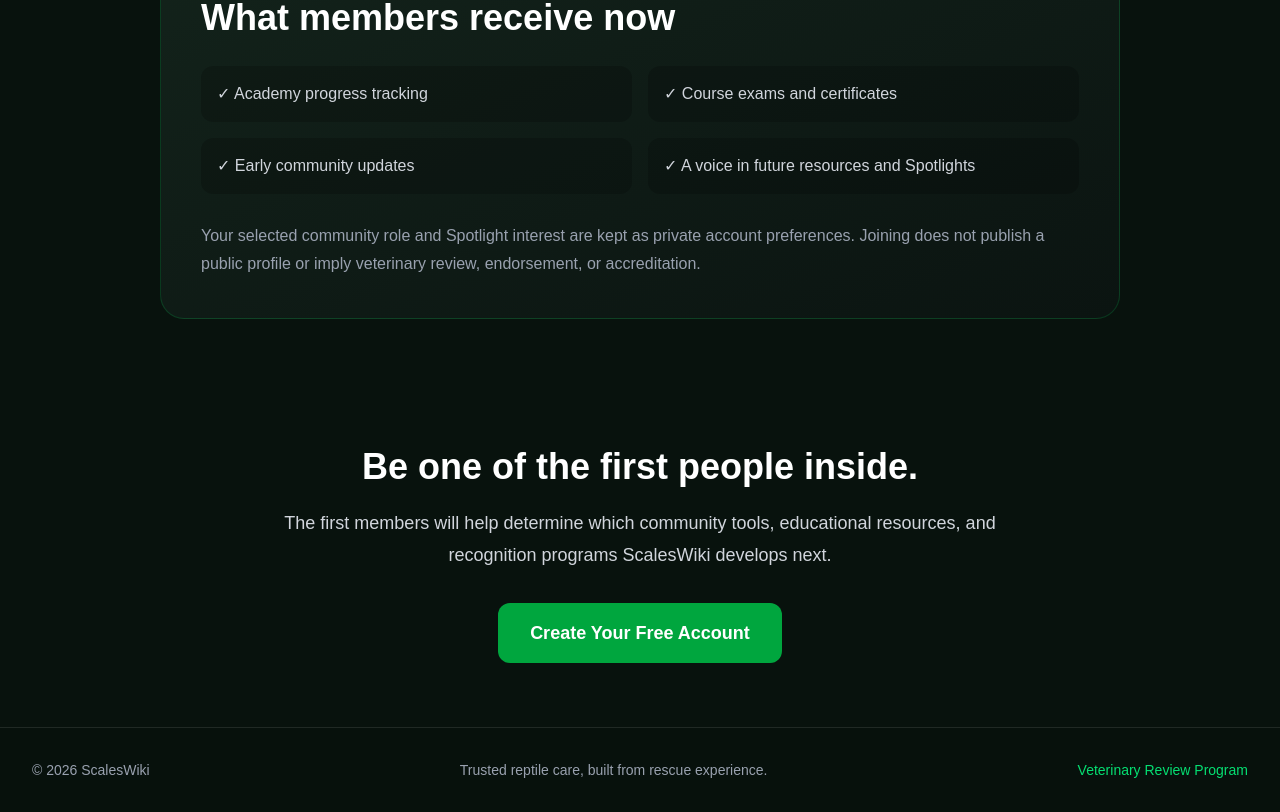
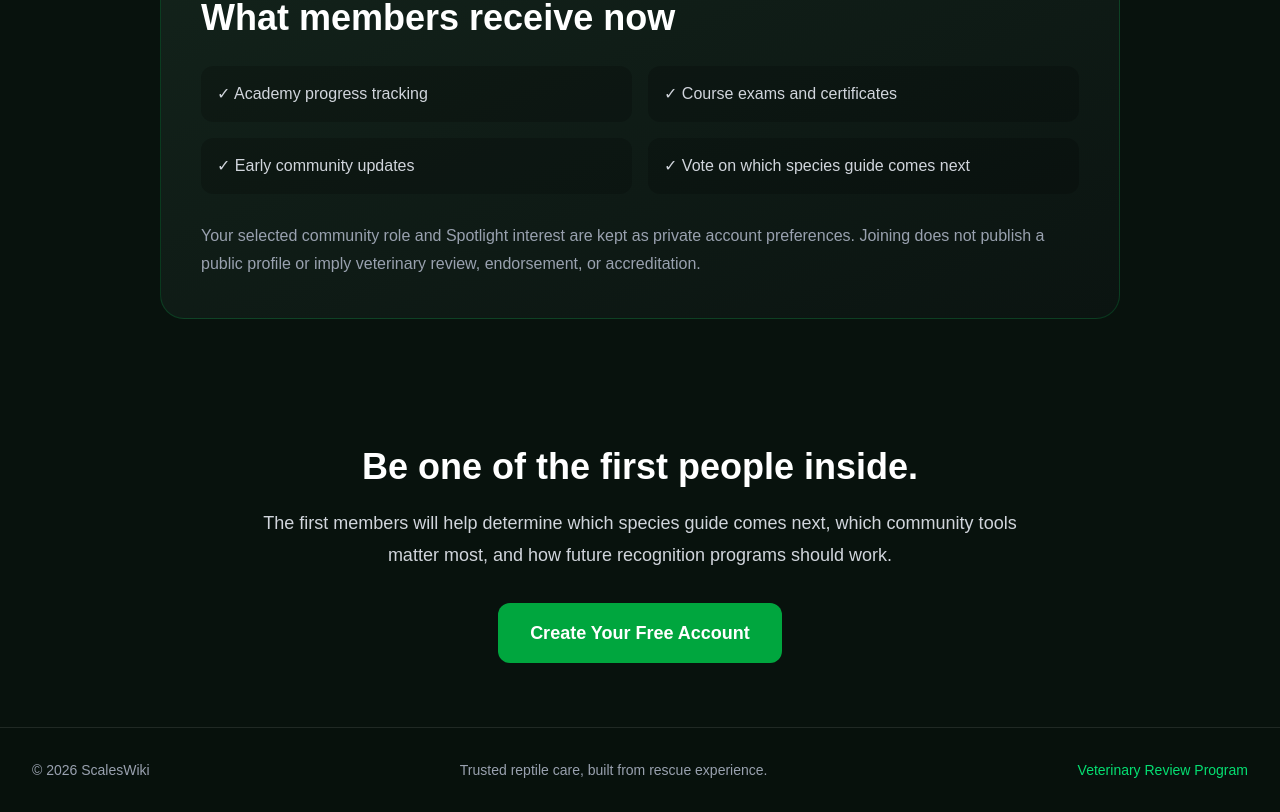
Before and after one commit to scalesandtailsrescue72-star/scaleswiki, a Next.js app: page /community in a window 1280 px wide. Shown: the part 1500-2312 px from the top of the page. Built offline with nearby package versions, Linux system fonts and the light colour scheme; no server answers.

Commit message:
Make guide voting a founding member benefit

```diff
--- a/app/community/page.tsx
+++ b/app/community/page.tsx
@@ -56,7 +56,7 @@ export default function CommunityPage() {
             <li className="rounded-xl bg-black/20 p-4">✓ Academy progress tracking</li>
             <li className="rounded-xl bg-black/20 p-4">✓ Course exams and certificates</li>
             <li className="rounded-xl bg-black/20 p-4">✓ Early community updates</li>
-            <li className="rounded-xl bg-black/20 p-4">✓ A voice in future resources and Spotlights</li>
+            <li className="rounded-xl bg-black/20 p-4">✓ Vote on which species guide comes next</li>
           </ul>
           <p className="mt-7 leading-7 text-gray-400">
             Your selected community role and Spotlight interest are kept as private account preferences. Joining does not publish a public profile or imply veterinary review, endorsement, or accreditation.
@@ -67,7 +67,7 @@ export default function CommunityPage() {
       <section className="mx-auto max-w-5xl px-6 py-16 text-center lg:px-8">
         <h2 className="text-4xl font-bold">Be one of the first people inside.</h2>
         <p className="mx-auto mt-5 max-w-3xl text-lg leading-8 text-gray-300">
-          The first members will help determine which community tools, educational resources, and recognition programs ScalesWiki develops next.
+          The first members will help determine which species guide comes next, which community tools matter most, and how future recognition programs should work.
         </p>
         <Link href="/auth/register" className="mt-8 inline-flex rounded-xl bg-green-600 px-8 py-4 text-lg font-semibold transition hover:bg-green-500">Create Your Free Account</Link>
       </section>
```
